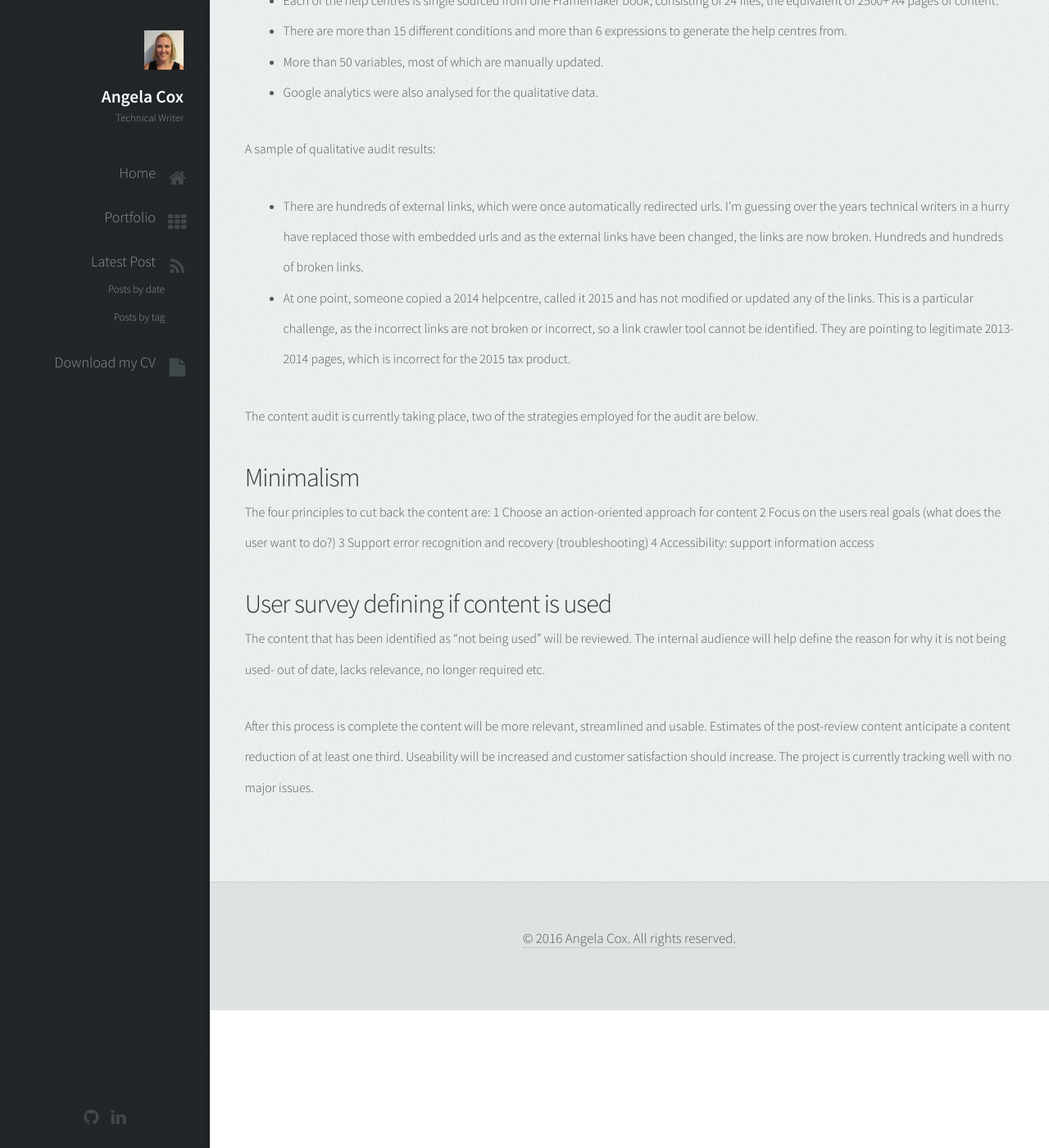
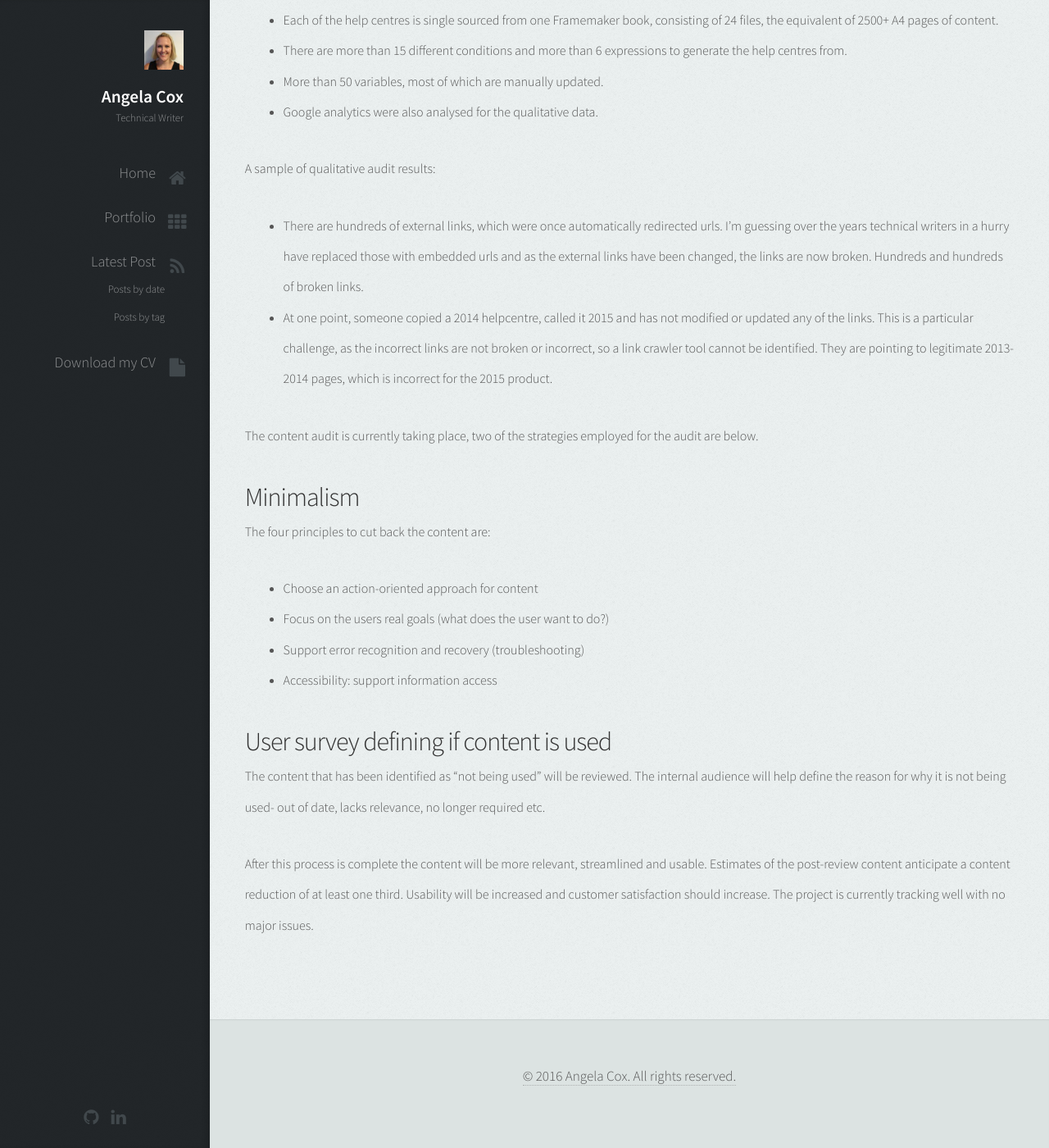
Before and after one commit to AngelaCox/UX-Portfolio, a Jekyll site: the page built from _projects/myob/documentation-audit.md, in a window 1280 px wide and 1400 px high, scrolled down 1242 px. Shown: the whole window at 82% size. Built offline with Jekyll 4.4.1, drawn with Linux system fonts in a browser that asks for light colours; some of the changed text lies outside the part shown.

```diff
--- a/_projects/myob/documentation-audit.md
+++ b/_projects/myob/documentation-audit.md
@@ -7,9 +7,9 @@
 
 Working with the project, QA and business analyst teams, I scoped and analysed requirements, and performed content audits ready to implement an information architecture redesign and update the documentation tools (This is my current project).
 
-The existing help centres are created in Framemaker, compiled via WebWorks and copied to servers that host the information. This is an expensive, reasonably high-risk and insecure method. It's also incredibly slow- to copy one help centre from the output folder to the server normally takes around an hour. Changes need to be bundled together, as it is inefficient to spend 3 hours copying for one change. So often issues and bugs remain live after they are identified as they cannot be fixed in real time.
+The existing help centres are created in Framemaker, compiled via WebWorks and copied to servers that host the information. This is an expensive, reasonably high-risk and insecure method. It's also incredibly slow- to copy one help centre from the output folder to the server normally takes around an hour. Changes need to be bundled together, as it is inefficient to spend three hours copying for one change. So often issues and bugs remain live after they are identified as they cannot be fixed in real time.
 
-# Audit process
+## Audit process
 The first step is user surveys; internal and external. The survey scope was based on the following three points;
 
 * How usable and findable do you find information?
@@ -28,20 +28,21 @@
 A sample of qualitative audit results:
 
 * There are hundreds of external links, which were once automatically redirected urls. I'm guessing over the years technical writers in a hurry have replaced those with embedded urls and as the external links have been changed, the links are now broken. Hundreds and hundreds of broken links.
-* At one point, someone copied a 2014 helpcentre, called it 2015 and has not modified or updated any of the links. This is a particular challenge, as the incorrect links are not broken or incorrect, so a link crawler tool cannot be identified. They are pointing to legitimate 2013-2014 pages, which is incorrect for the 2015 tax product.
+* At one point, someone copied a 2014 helpcentre, called it 2015 and has not modified or updated any of the links. This is a particular challenge, as the incorrect links are not broken or incorrect, so a link crawler tool cannot be identified. They are pointing to legitimate 2013-2014 pages, which is incorrect for the 2015 product.
 
 The content audit is currently taking place, two of the strategies employed for the audit are below.
 
 ## Minimalism
 The four principles to cut back the content are:
-1 Choose an action-oriented approach for content
-2 Focus on the users real goals (what does the user want to do?)
-3 Support error recognition and recovery (troubleshooting)
-4 Accessibility: support information access
+
+* Choose an action-oriented approach for content
+* Focus on the users real goals (what does the user want to do?)
+* Support error recognition and recovery (troubleshooting)
+* Accessibility: support information access
 
 ## User survey defining if content is used
 The content that has been identified as "not being used" will be reviewed.
 The internal audience will help define the reason for why it is not being used- out of date, lacks relevance, no longer required etc.
 
-After this process is complete the content will be more relevant, streamlined and usable. Estimates of the post-review content anticipate a content reduction of at least one third. Useability will be increased and customer satisfaction should increase.
+After this process is complete the content will be more relevant, streamlined and usable. Estimates of the post-review content anticipate a content reduction of at least one third. Usability will be increased and customer satisfaction should increase.
 The project is currently tracking well with no major issues.
```
Also changed, not shown: _posts/2016-03-25-information-analysis-my-own-site.markdown (+5 -5 lines), _projects/simtics/medical-assistant-simulator.md (+3 -1 lines), images/paediatrics.png, images/terminology.png (added).
